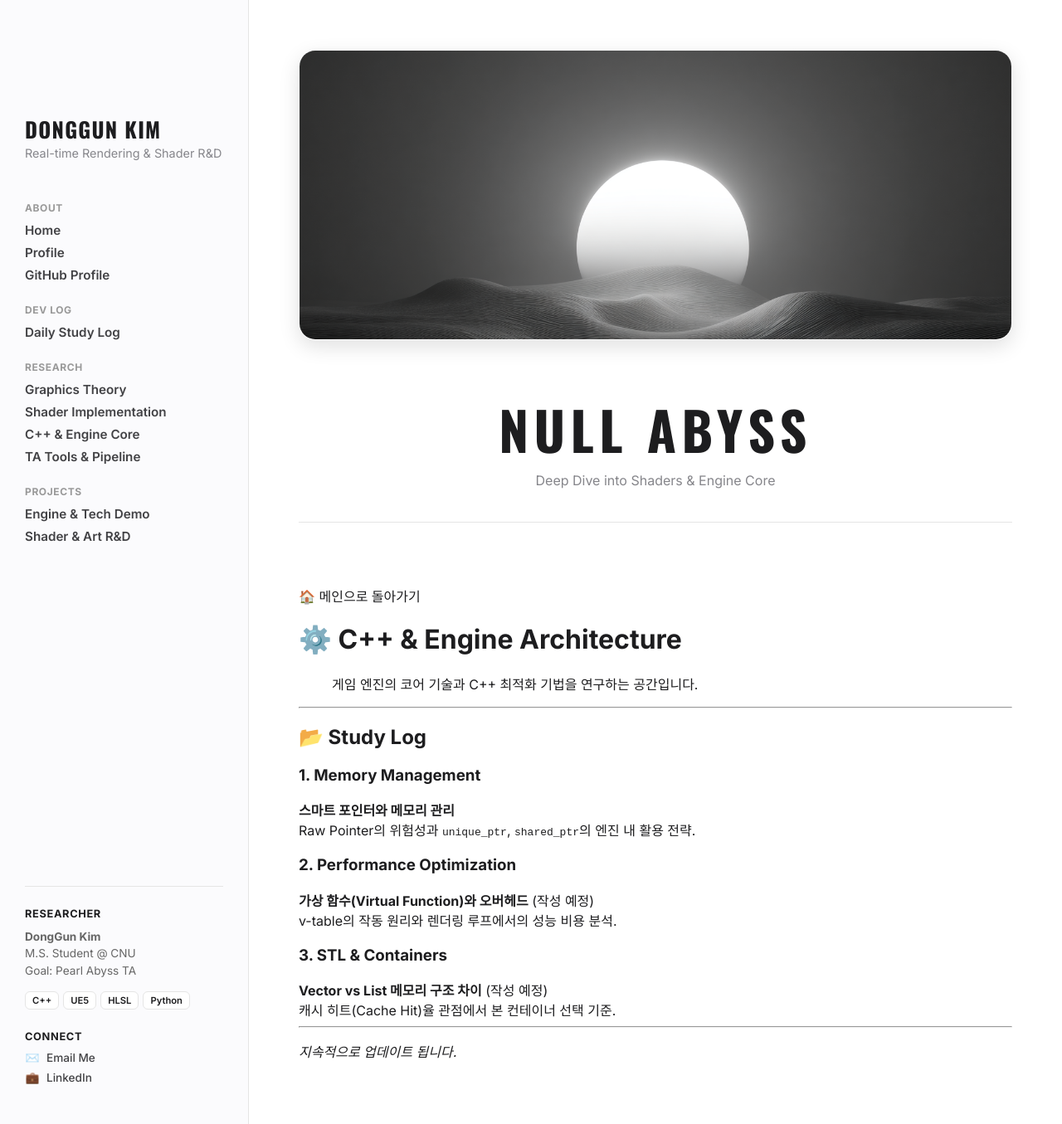
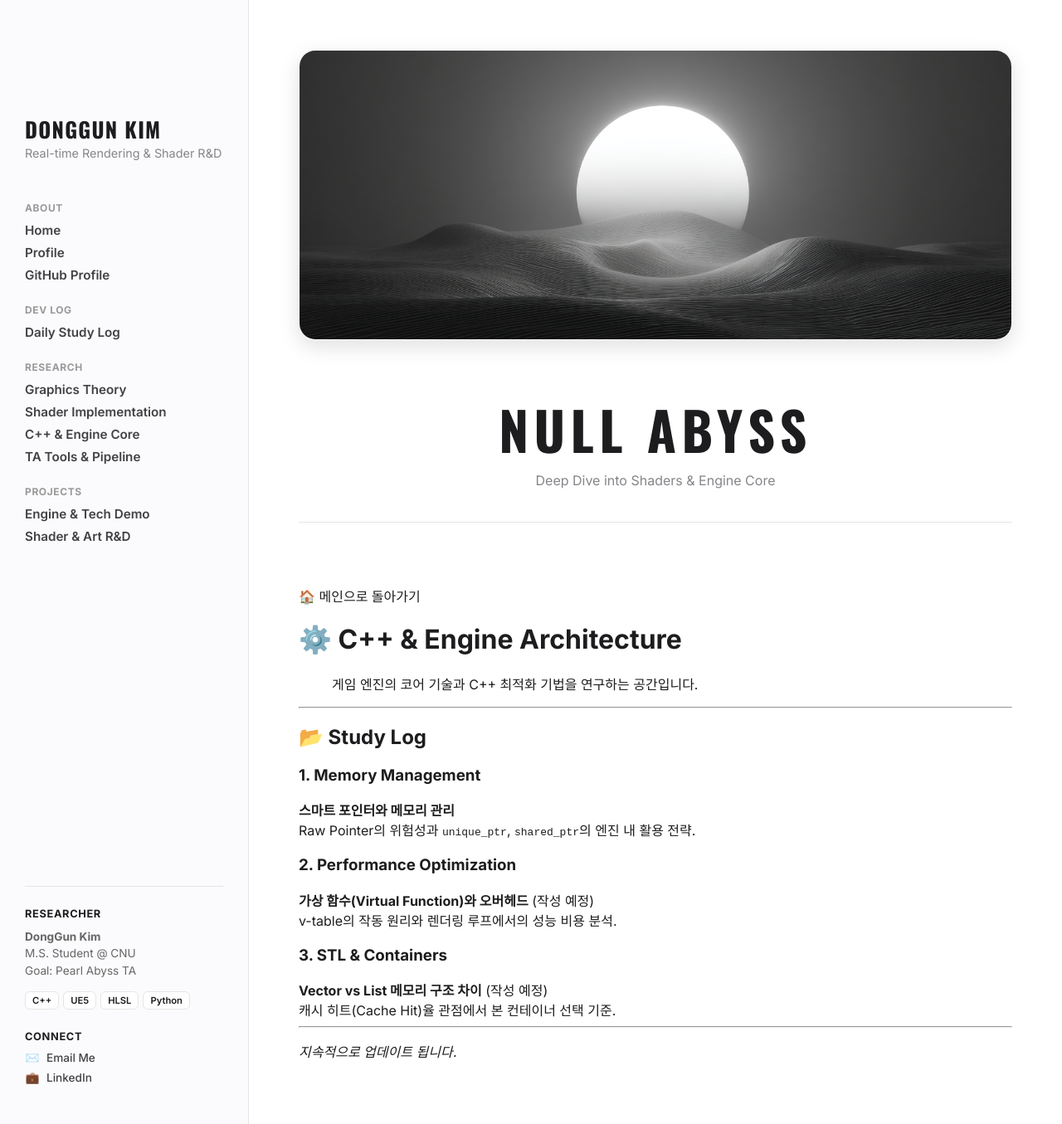
Before and after one commit to KimDongGun324/kimdonggun324.github.io, a Jekyll site: the page built from 03_Engine_CPP/README.md, in a window 1280 px wide. Shown: the whole page at 83% size. Built offline with Jekyll 4.4.1, drawn with Linux system fonts in a browser that asks for light colours.

Commit message:
Update default.html

```diff
--- a/_layouts/default.html
+++ b/_layouts/default.html
@@ -113,7 +113,7 @@
       /* center bottom: 이미지의 아랫부분을 보여줌 */
       /* 50% 20%: 가로는 중앙, 세로는 위에서 20% 지점 */
 
-      object-position: 50% 20%; /* <--- 이 값을 바꾸시면 됩니다 */
+      object-position: 50% 70%; /* <--- 이 값을 바꾸시면 됩니다 */
 
       transition: transform 0.5s ease;
     }
```
